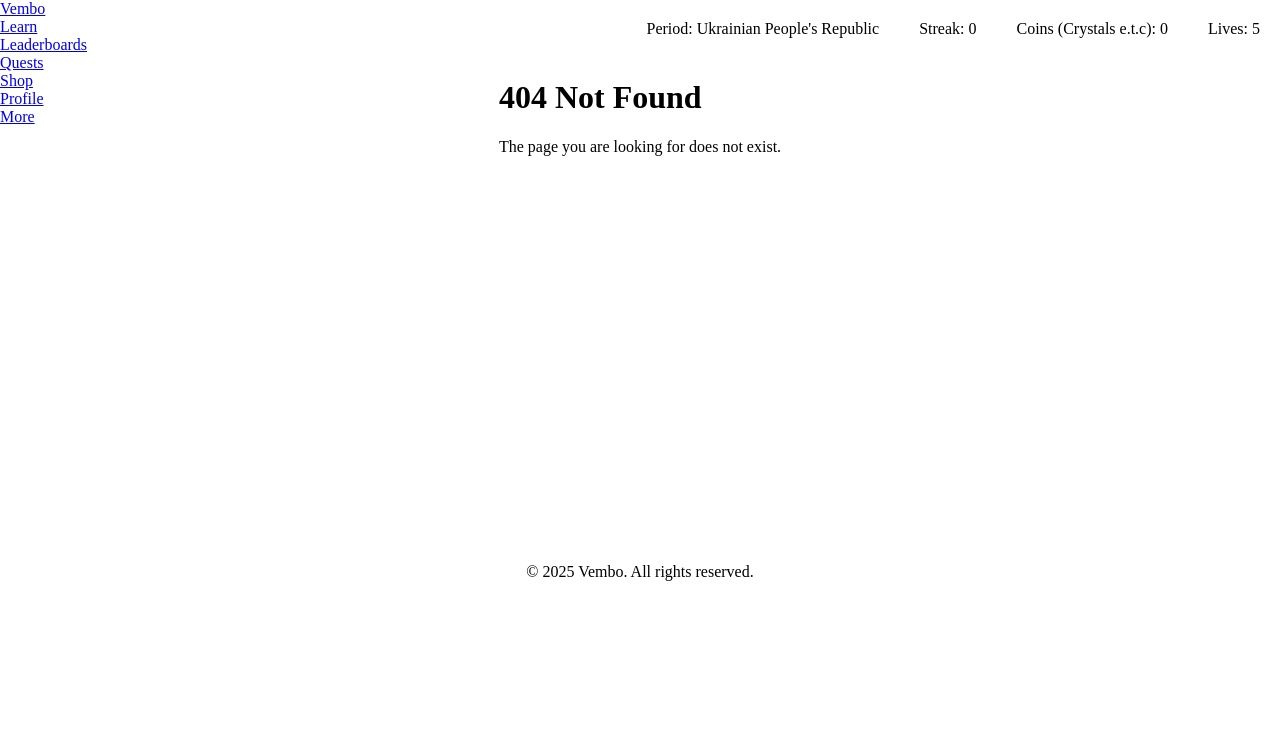
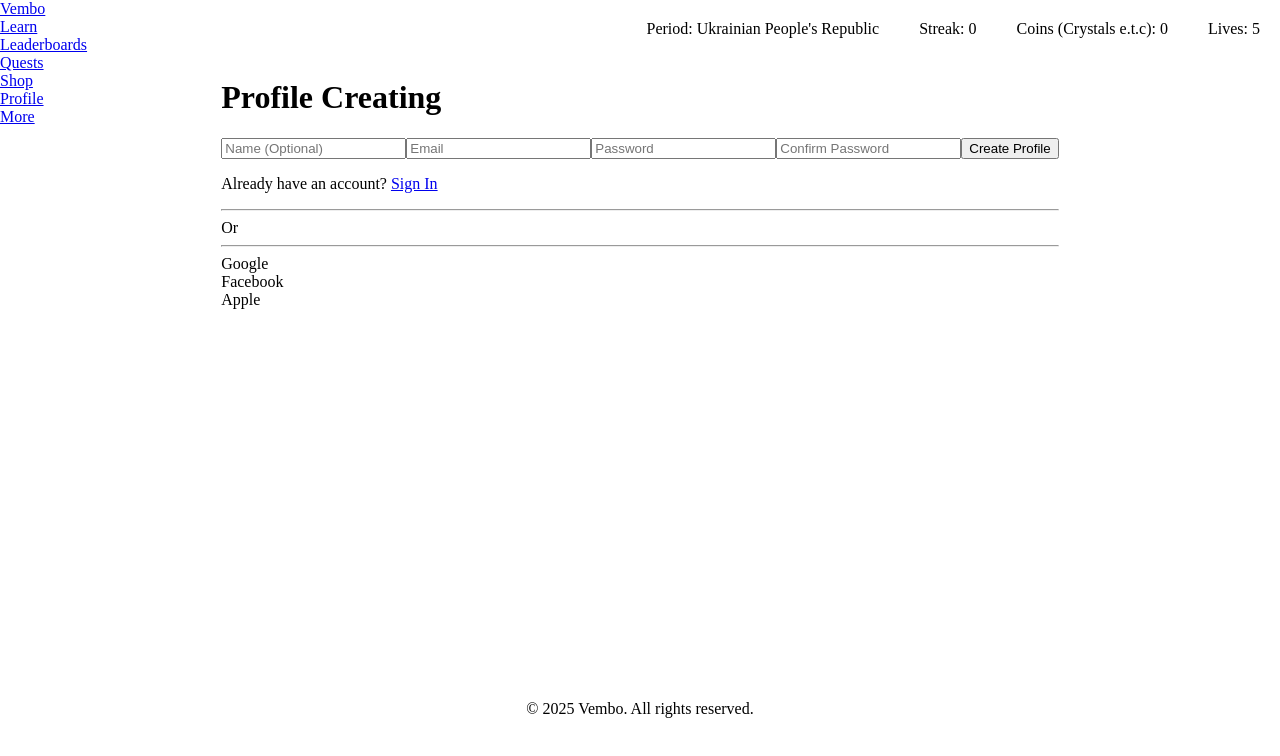
Before and after one commit to Kicked-Out/VemboWeb, a React (Vite) app: page /register in a window 1280 px wide. Shown: the top 756 px of the page. Built offline with nearby package versions, Linux system fonts and the light colour scheme.

Commit message:
implemented login and improved registration form

```diff
--- a/src/App.tsx
+++ b/src/App.tsx
@@ -6,7 +6,8 @@ import NotFound from "./pages/NotFound";
 import NavBar from "./components/navigation/navBar";
 import Header from "./components/header/header";
 import Footer from "./components/footer/footer";
-import Registration from "./pages/Registration";
+import Registration from "./pages/auth/Registration";
+import Login from "./pages/auth/Login";
 
 function App() {
     return (
@@ -17,10 +18,11 @@ function App() {
                 <Header />
 
                 <Routes>
+                    <Route path="*" element={<NotFound />} />
                     <Route path="/" element={<Home />} />
                     <Route path="/lesson" element={<Lesson />} />
-                    <Route path="/registration" element={<Registration />} />
-                    <Route path="*" element={<NotFound />} />
+                    <Route path="/register" element={<Registration />} />
+                    <Route path="/login" element={<Login />} />
                 </Routes>
 
                 <Footer />
--- /dev/null
+++ b/src/pages/auth/Login.tsx
@@ -0,0 +1,56 @@
+import { useState } from "react";
+import { useForm, type SubmitHandler } from "react-hook-form";
+import { Link } from "react-router-dom";
+
+export default function Login() {
+    type Inputs = {
+        emailOrName: string;
+        password: string;
+    };
+
+    const {
+        register,
+        handleSubmit,
+        formState: { errors },
+    } = useForm<Inputs>();
+
+    const onSubmit: SubmitHandler<Inputs> = (data) => {
+        console.log(data);
+    };
+
+    return (
+        <div>
+            <h1>Login</h1>
+
+            <form onSubmit={handleSubmit(onSubmit)}>
+                <input {...(register("emailOrName"), { required: true })} placeholder="Email or Name" />
+
+                <input {...(register("password"), { required: true })} placeholder="Password" type="password" />
+
+                <input type="submit" value="Sign In" />
+            </form>
+
+            <p>
+                Don't have an account yet? <Link to="/register">Register</Link>
+            </p>
+
+            <div>
+                <hr />
+                Or
+                <hr />
+            </div>
+
+            <div>
+                <div>
+                    <div>Google</div>
+
+                    <div>Facebook</div>
+                </div>
+
+                <div>
+                    <div>Apple</div>
+                </div>
+            </div>
+        </div>
+    );
+}
--- a/src/pages/Registration.tsx
+++ b/src/pages/auth/Registration.tsx
@@ -1,4 +1,5 @@
 import { useForm, type SubmitHandler } from "react-hook-form";
+import { Link } from "react-router-dom";
 
 export default function Registration() {
     type Inputs = {
@@ -54,6 +55,28 @@ export default function Registration() {
 
                 <input type="submit" value={"Create Profile"} />
             </form>
+
+            <p>
+                Already have an account? <Link to="/login">Sign In</Link>
+            </p>
+
+            <div>
+                <hr />
+                Or
+                <hr />
+            </div>
+
+            <div>
+                <div>
+                    <div>Google</div>
+
+                    <div>Facebook</div>
+                </div>
+
+                <div>
+                    <div>Apple</div>
+                </div>
+            </div>
         </div>
     );
 }
```
